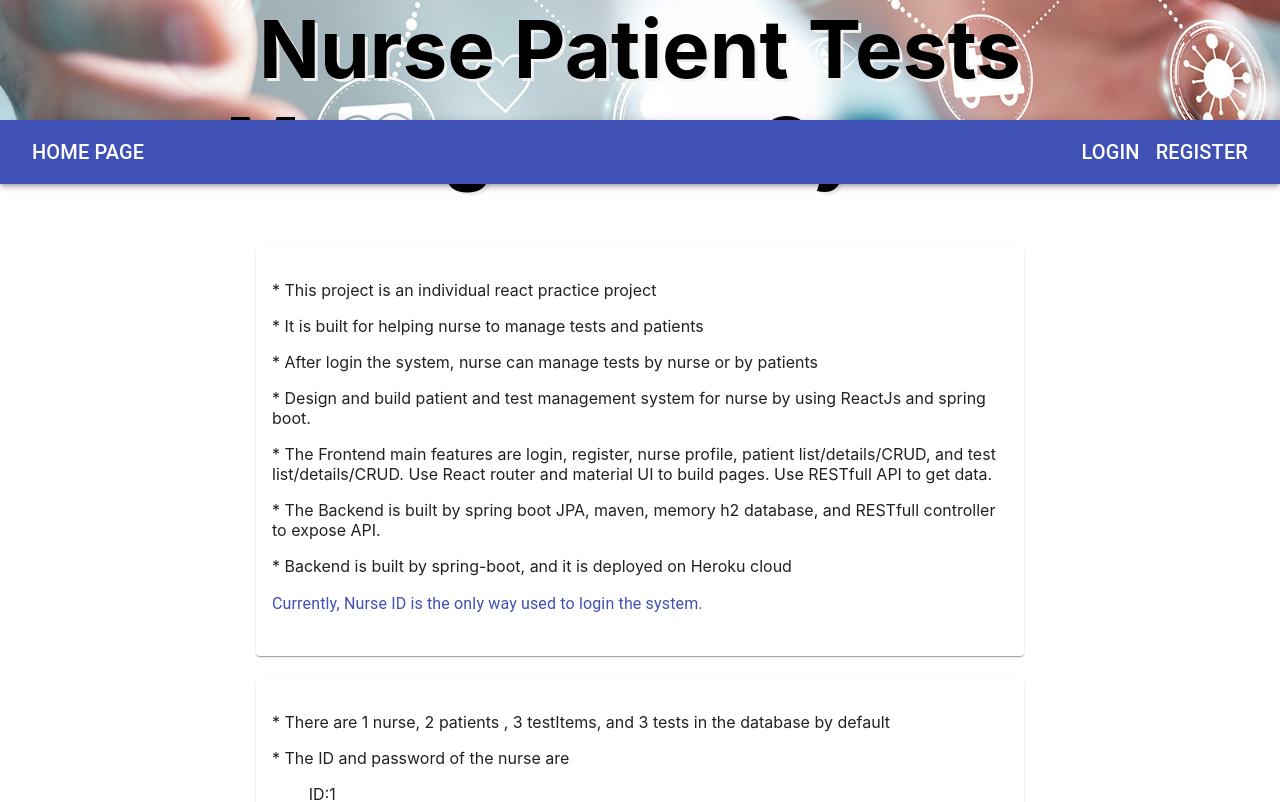
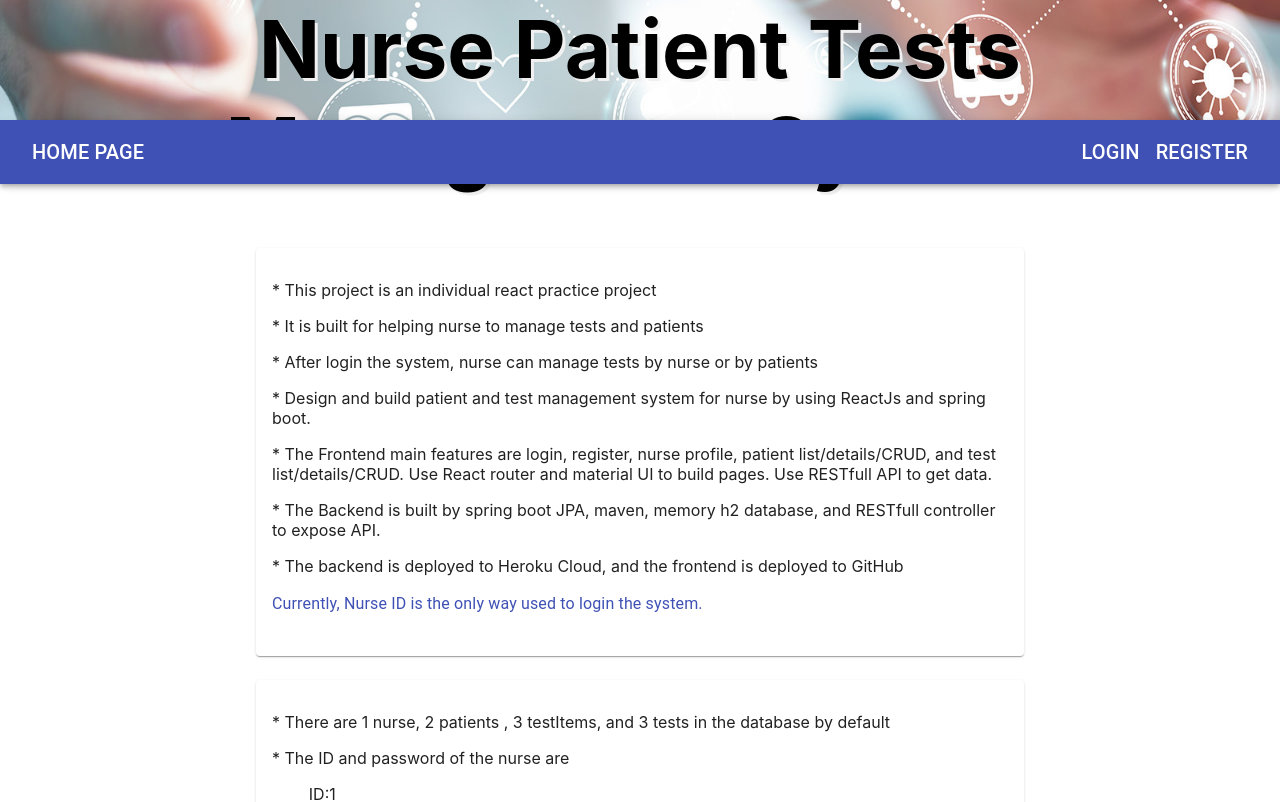
Before and after one commit to constantlyTiTi/NursePatientTest_React, a React (Create React App) app: page / in a window 1280 px wide. Shown: the top 802 px of the page. Built offline with nearby package versions, Linux system fonts and the light colour scheme.

Commit message:
grammar fix

```diff
--- a/src/WebDescription/ProjectDescription.js
+++ b/src/WebDescription/ProjectDescription.js
@@ -17,8 +17,7 @@ const ProjectDescription = () => {
                 <p>*	Design and build patient and test management system for nurse by using ReactJs and spring boot.</p>
                 <p>*	The Frontend main features are login, register, nurse profile, patient list/details/CRUD, and test list/details/CRUD. Use React router and material UI to build pages. Use RESTfull API to get data.</p>
                 <p>*  The Backend is built by spring boot JPA, maven, memory h2 database, and RESTfull controller to expose API.</p>
-                <p>*  Backend is built by spring-boot, and it is deployed on
-                Heroku cloud</p>
+                <p>*  The backend is deployed to Heroku Cloud, and the frontend is deployed to GitHub</p>
                 <Typography color="primary"><p>Currently, Nurse ID is the only way used to login the system.</p></Typography>
               </CardContent>
             </Card>
```
